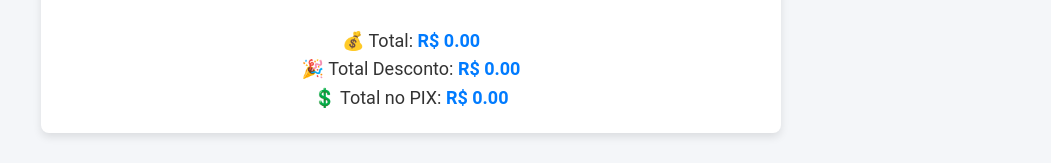
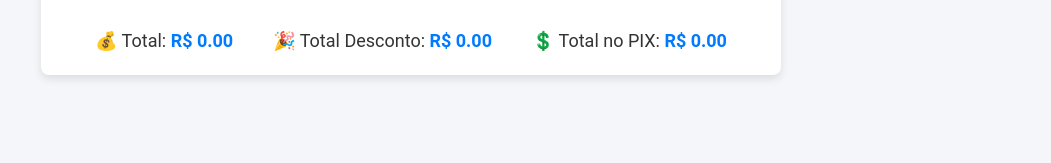
Before and after one commit to WarlessonSabino/deploy_api, a website: page front.html in a window 1280 px wide. Shown: the part 375-538 px from the top of the page, without its empty margins (229-1280 px from the left). Drawn offline with Linux system fonts and the light colour scheme.

Commit message:
Update front.html

```diff
--- a/front.html
+++ b/front.html
@@ -85,10 +85,16 @@
             margin-bottom: 10px;
         }
         .totals {
+            display: flex;
+            justify-content: center; /* centraliza o grupo */
+            gap: 40px;               /* espaço entre cada total */
+            margin-top: 30px;
+        }
+
+        .totals > div {
             text-align: center;
             font-size: 18px;
             color: #333;
-            margin-top: 30px;
         }
         .totals span {
             font-weight: bold;
```
